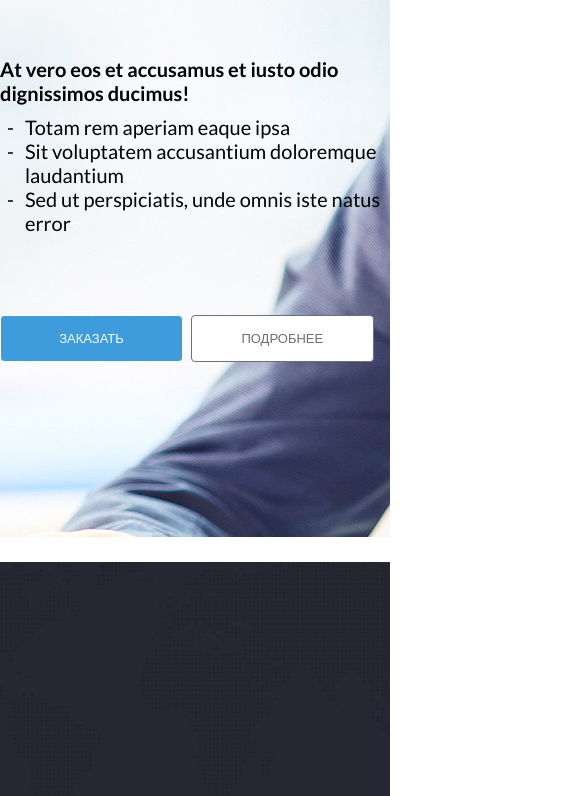
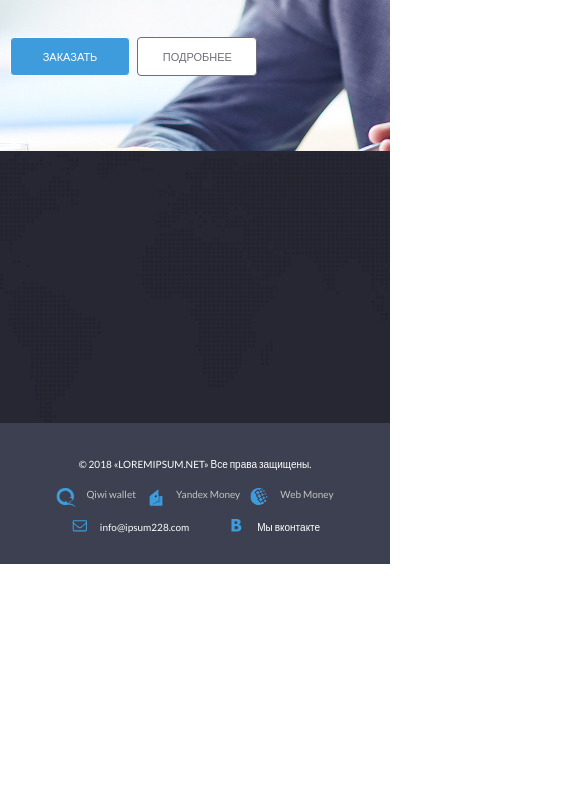
Before and after one commit to Veronchi/demo, a website built with webpack: page src/templates/index.html in a window 390 px wide. Shown: the part 339-1135 px from the top of the page, 585 px wide, since content can reach past the window. After the commit the page ends 903 px from the top, so only its background shows below. Built offline with nearby package versions, Linux system fonts and the light colour scheme.

Commit message:
implement responsive layout

```diff
--- a/src/styles/_buttons.scss
+++ b/src/styles/_buttons.scss
@@ -10,6 +10,12 @@
 
   &:hover {
     box-shadow: 2px 3px 7px map-get($palette, dark-gray);
+  }
+
+  @media screen and (max-width: 640px) {
+    width: 120px;
+    line-height: 35px;
+    font-size: 11px;
   }
 }
 
--- a/src/styles/style.scss
+++ b/src/styles/style.scss
@@ -14,8 +14,9 @@
 }
 
 .container {
-  max-width: 1170px;
+  max-width: 1180px;
   margin: 0 auto;
+  padding: 0 10px;
 }
 
 .header {
@@ -29,8 +30,14 @@
     display: flex;
     justify-content: space-between;
     align-items: center;
+    flex-wrap: wrap;
     padding-top: 33px;
     padding-bottom: 30px;
+
+    @media screen and (max-width: 720px) {
+      flex-direction: column;
+      justify-content: center;
+    }
   }
 }
 
@@ -47,6 +54,10 @@
     &_highlight {
       color: map-get($palette, blue-light);
     }
+  }
+
+  @media screen and (max-width: 720px) {
+    margin-bottom: 15px;
   }
 }
 
@@ -69,6 +80,11 @@
         &_active {
           color: map-get($palette, active);
         }
+
+        @media screen and (max-width: 640px) {
+          font-size: 10px;
+          line-height: 12px;
+        }
       }
 
       &:hover {
@@ -78,6 +94,10 @@
 
     .nav__item + .nav__item {
       margin-left: 60px;
+
+      @media screen and (max-width: 640px) {
+        margin-left: 7vw;
+      }
     }
   }
 }
@@ -88,10 +108,11 @@
   background-image: url("../assets/img/intro-img.jpg");
   background-repeat: no-repeat;
   background-position: center;
+  background-size: cover;
 
   &__title {
     font-size: map-get(map-get($text-size, headers), large);
-    width: 780px;
+    max-width: 780px;
     text-transform: uppercase;
     line-height: 58px;
     color: map-get($palette, primary-dark);
@@ -100,6 +121,12 @@
 
     .highlight-text {
       color: map-get($palette, blue);
+    }
+
+    @media screen and (max-width: 640px) {
+      font-size: 5.5vw;
+      line-height: 6.5vw;
+      margin-bottom: 30px;
     }
   }
 
@@ -110,6 +137,12 @@
     font-weight: 700;
     margin: 0;
     margin-bottom: 10px;
+
+    @media screen and (max-width: 640px) {
+      font-size: 4.5vw;
+      line-height: 5vw;
+      margin-bottom: 20px;
+    }
   }
 
   &__list {
@@ -129,6 +162,17 @@
         left: -18px;
       }
     }
+
+    @media screen and (max-width: 640px) {
+      font-size: 3.5vw;
+      line-height: 4vw;
+      margin-bottom: 40px;
+    }
+  }
+
+  @media screen and (max-width: 640px) {
+    padding: 150px 0;
+    padding-bottom: 75px;
   }
 }
 
@@ -165,29 +209,52 @@
   padding-top: 30px;
   padding-bottom: 30px;
 
+  &__separator {
+    display: block;
+    position: relative;
+    height: 16px;
+    width: 1px;
+
+    &::before {
+      position: absolute;
+      content: "|";
+      top: 0;
+      left: 0px;
+      color: map-get($palette, light-gray);
+
+      @media screen and (max-width: 1020px) {
+        display: none;
+      }
+    }
+  }
+
   .footer__content {
     display: flex;
-    justify-content: start;
+    justify-content: space-between;
     align-items: center;
 
     .footer__section {
       position: relative;
-      padding-right: 40px;
-      margin-right: 40px;
+      // padding-right: 40px;
+      // margin-right: 40px;
 
-      &::before {
-        position: absolute;
-        content: "|";
-        right: 0px;
-        color: map-get($palette, light-gray);
-      }
+      // &::before {
+      //   position: absolute;
+      //   content: "|";
+      //   right: 0px;
+      //   color: map-get($palette, light-gray);
+      // }
     }
 
-    .footer__section:last-child {
-      margin-right: 0;
-      &::before {
-        display: none;
-      }
+    // .footer__section:last-child {
+    //   margin-right: 0;
+    //   &::before {
+    //     display: none;
+    //   }
+    // }
+
+    @media screen and (max-width: 1020px) {
+      flex-direction: column;
     }
   }
 }
@@ -196,6 +263,11 @@
   color: map-get($palette, primary);
   font-size: map-get(map-get($text-size, text), size-xxs);
   line-height: 16px;
+
+  @media screen and (max-width: 640px) {
+    font-size: 10px;
+    line-height: 12px;
+  }
 }
 
 .wallets {
@@ -211,7 +283,7 @@
     color: map-get($palette, light-gray);
     font-size: map-get(map-get($text-size, text), size-xxs);
     line-height: 16px;
-    margin-right: 29px;
+    margin-right: 30px;
     padding-left: 30px;
 
     &::before {
@@ -235,6 +307,12 @@
 
     &_web::before {
       background-image: url("../assets/icons/web.svg");
+    }
+
+    @media screen and (max-width: 640px) {
+      font-size: 10px;
+      line-height: 12px;
+      margin-right: 10px;
     }
   }
 
@@ -284,5 +362,10 @@
     color: map-get($palette, primary);
     font-size: map-get(map-get($text-size, text), size-xxs);
     text-decoration: none;
+
+    @media screen and (max-width: 640px) {
+      font-size: 10px;
+      line-height: 12px;
+    }
   }
 }
--- a/src/templates/index.html
+++ b/src/templates/index.html
@@ -68,6 +68,7 @@
               &#169; 2018 «LOREMIPSUM.NET» Все права защищены.
             </span>
           </div>
+          <span class="footer__separator"></span>
           <div class="footer__section">
             <ul class="wallets">
               <li class="wallets__item wallets__item_qiwi">Qiwi wallet</li>
@@ -75,6 +76,7 @@
               <li class="wallets__item wallets__item_web">Web Money</li>
             </ul>
           </div>
+          <span class="footer__separator"></span>
           <div class="footer__section">
             <ul class="contacts">
               <li class="contacts__item contacts__item_mail">
```
